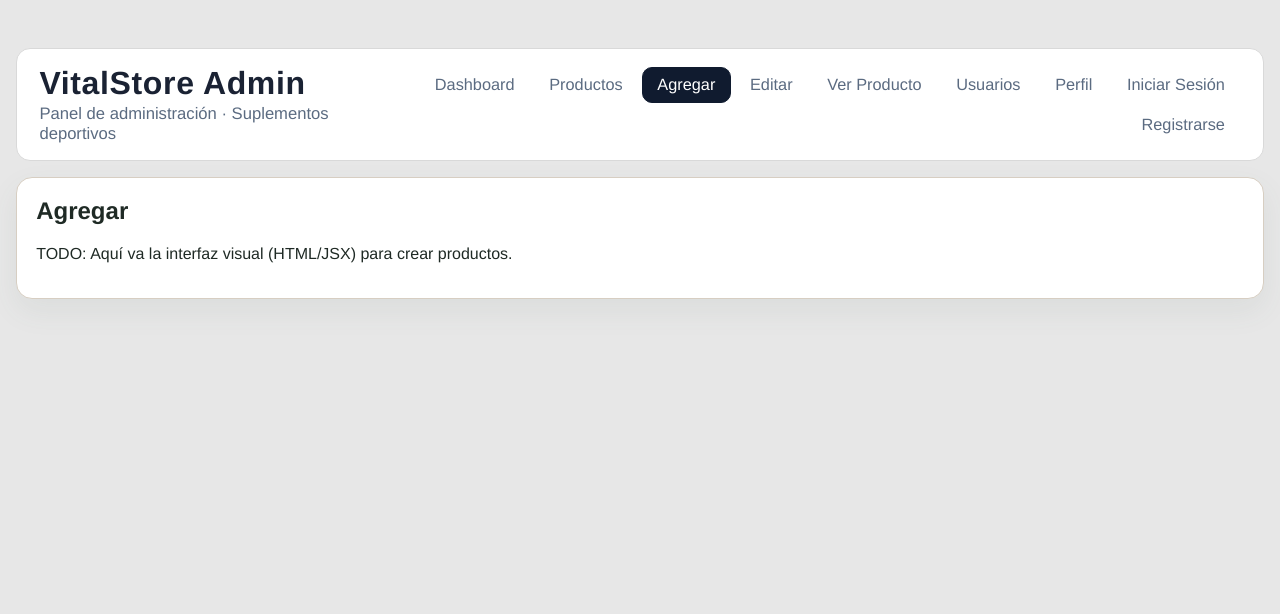
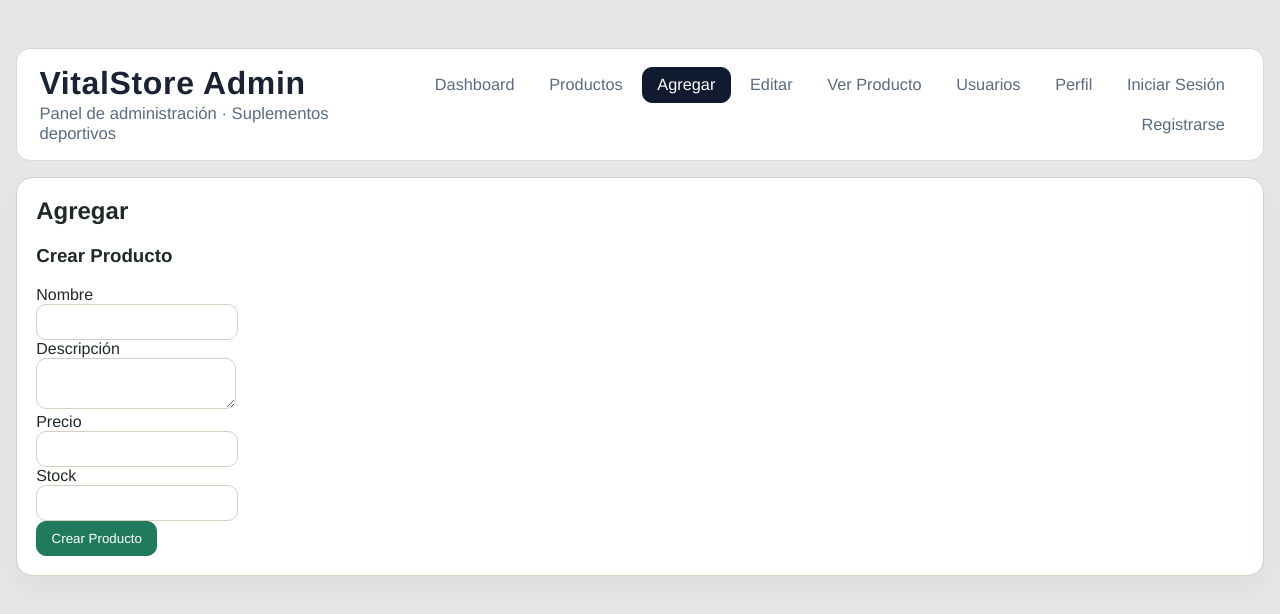
Before and after one commit to Jassos/PSP-Practica, a React (Vite) app in the folder frontend/: page /productos/crear in a window 1280 px wide. Shown: the top 614 px of the page. Built offline with nearby package versions, Linux system fonts and the light colour scheme.

Commit message:
Equipo 5: Jesus Pantoja

```diff
--- a/frontend/src/pages/AgregarPage.jsx
+++ b/frontend/src/pages/AgregarPage.jsx
@@ -29,12 +29,166 @@
  * - Agregar inputs para nombre, descripción, precio y stock.
  * - Agregar botón de submit y zona de mensajes.
  */
+import { useState } from "react";
+import { api } from "../api/client";
+
 export function AgregarPage() {
+  const [form, setForm] = useState({
+    name: "",
+    description: "",
+    price: "",
+    stock: ""
+  });
+
+  const [loading, setLoading] = useState(false);
+  const [success, setSuccess] = useState(null);
+  const [error, setError] = useState(null);
+  const [fieldErrors, setFieldErrors] = useState({});
+  const [pspWarning, setPspWarning] = useState(null);
+
+  const handleChange = (e) => {
+    setForm({
+      ...form,
+      [e.target.name]: e.target.value
+    });
+  };
+
+  const validate = () => {
+    let errors = {};
+
+    if (!form.name || form.name.length < 2) {
+      errors.name = "El nombre debe tener al menos 2 caracteres";
+    }
+
+    if (!form.price || Number(form.price) <= 0) {
+      errors.price = "El precio debe ser mayor a 0";
+    }
+
+    if (
+      form.stock === "" ||
+      Number(form.stock) < 0 ||
+      Number(form.stock) > 10000
+    ) {
+      errors.stock = "El stock debe estar entre 0 y 10000";
+    }
+
+    return errors;
+  };
+
+  const handleSubmit = async (e) => {
+    e.preventDefault();
+
+    setError(null);
+    setSuccess(null);
+    setFieldErrors({});
+    setPspWarning(null);
+
+    const errors = validate();
+    if (Object.keys(errors).length > 0) {
+      setFieldErrors(errors);
+      return;
+    }
+
+    setLoading(true);
+
+    try {
+      const payload = {
+        name: form.name,
+        description: form.description || "",
+        price: parseFloat(form.price),
+        stock: parseInt(form.stock)
+      };
+
+      const res = await api.createProduct(payload);
+
+      setSuccess(`Producto creado con ID: ${res.product.id}`);
+
+      if (res.psp_warning) {
+        setPspWarning(res.psp_warning);
+      }
+
+      // limpiar formulario
+      setForm({
+        name: "",
+        description: "",
+        price: "",
+        stock: ""
+      });
+
+    } catch (err) {
+      if (err.response && err.response.status === 422) {
+        const backendErrors = {};
+        err.response.data.detail.forEach((e) => {
+          backendErrors[e.loc[1]] = e.msg;
+        });
+        setFieldErrors(backendErrors);
+      } else {
+        setError("Ocurrió un error inesperado. Intenta nuevamente.");
+      }
+    } finally {
+      setLoading(false);
+    }
+  };
+
   return (
     <main className="panel">
       <h2>Agregar</h2>
+
       <section className="visual-slot">
-        <p>TODO: Aquí va la interfaz visual (HTML/JSX) para crear productos.</p>
+        <h3>Crear Producto</h3>
+
+        {success && <div>{success}</div>}
+        {pspWarning && <div>{pspWarning}</div>}
+        {error && <div>{error}</div>}
+
+        <form onSubmit={handleSubmit}>
+          <div>
+            <label>Nombre</label>
+            <input
+              type="text"
+              name="name"
+              value={form.name}
+              onChange={handleChange}
+            />
+            {fieldErrors.name && <p>{fieldErrors.name}</p>}
+          </div>
+
+          <div>
+            <label>Descripción</label>
+            <textarea
+              name="description"
+              value={form.description}
+              onChange={handleChange}
+            />
+          </div>
+
+          <div>
+            <label>Precio</label>
+            <input
+              type="number"
+              step="0.01"
+              name="price"
+              value={form.price}
+              onChange={handleChange}
+            />
+            {fieldErrors.price && <p>{fieldErrors.price}</p>}
+          </div>
+
+          <div>
+            <label>Stock</label>
+            <input
+              type="number"
+              name="stock"
+              value={form.stock}
+              onChange={handleChange}
+            />
+            {fieldErrors.stock && <p>{fieldErrors.stock}</p>}
+          </div>
+
+          <button type="submit" disabled={loading}>
+            {loading ? "Guardando..." : "Crear Producto"}
+          </button>
+        </form>
       </section>
     </main>
   );
```
Also changed, not shown: 2 other files (tests, documents, lock files or other folders).
